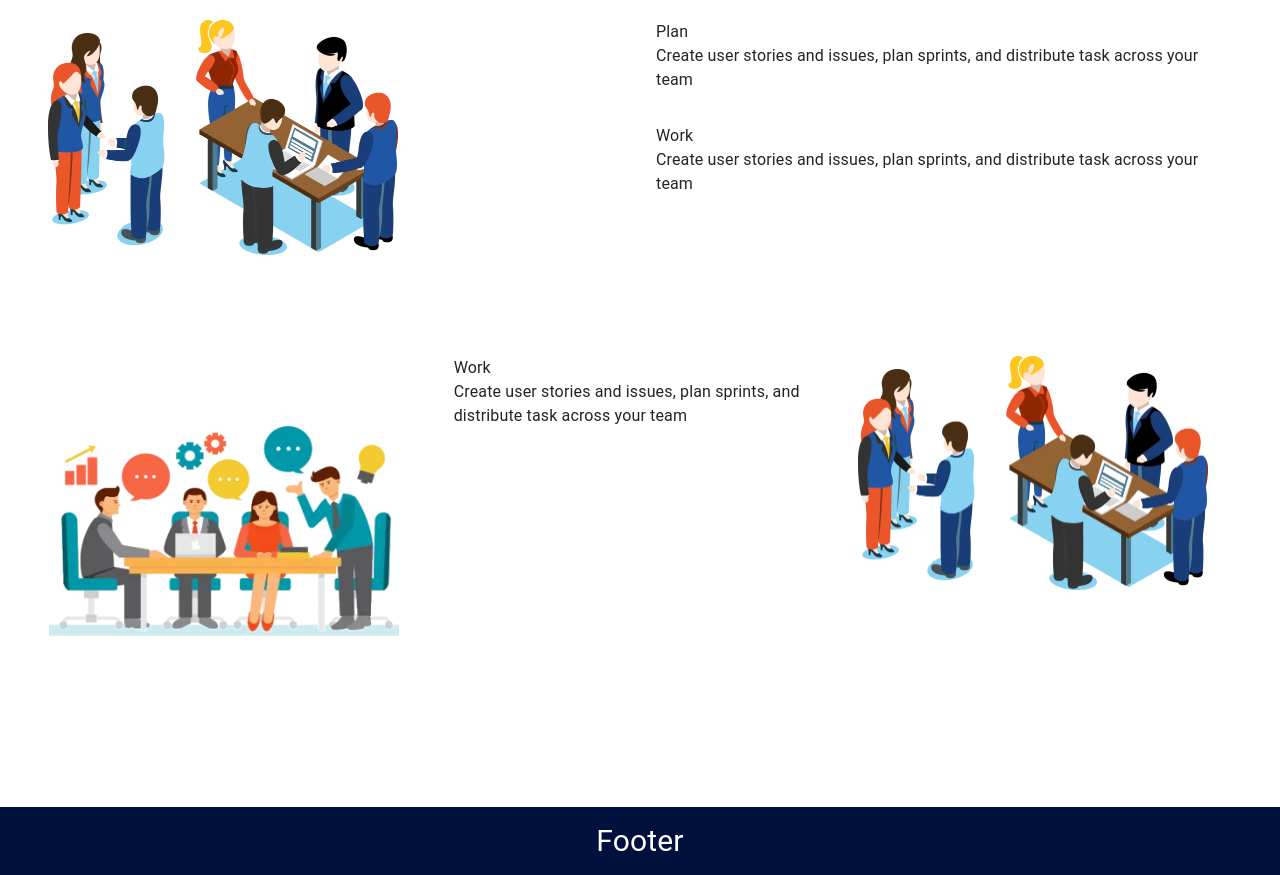
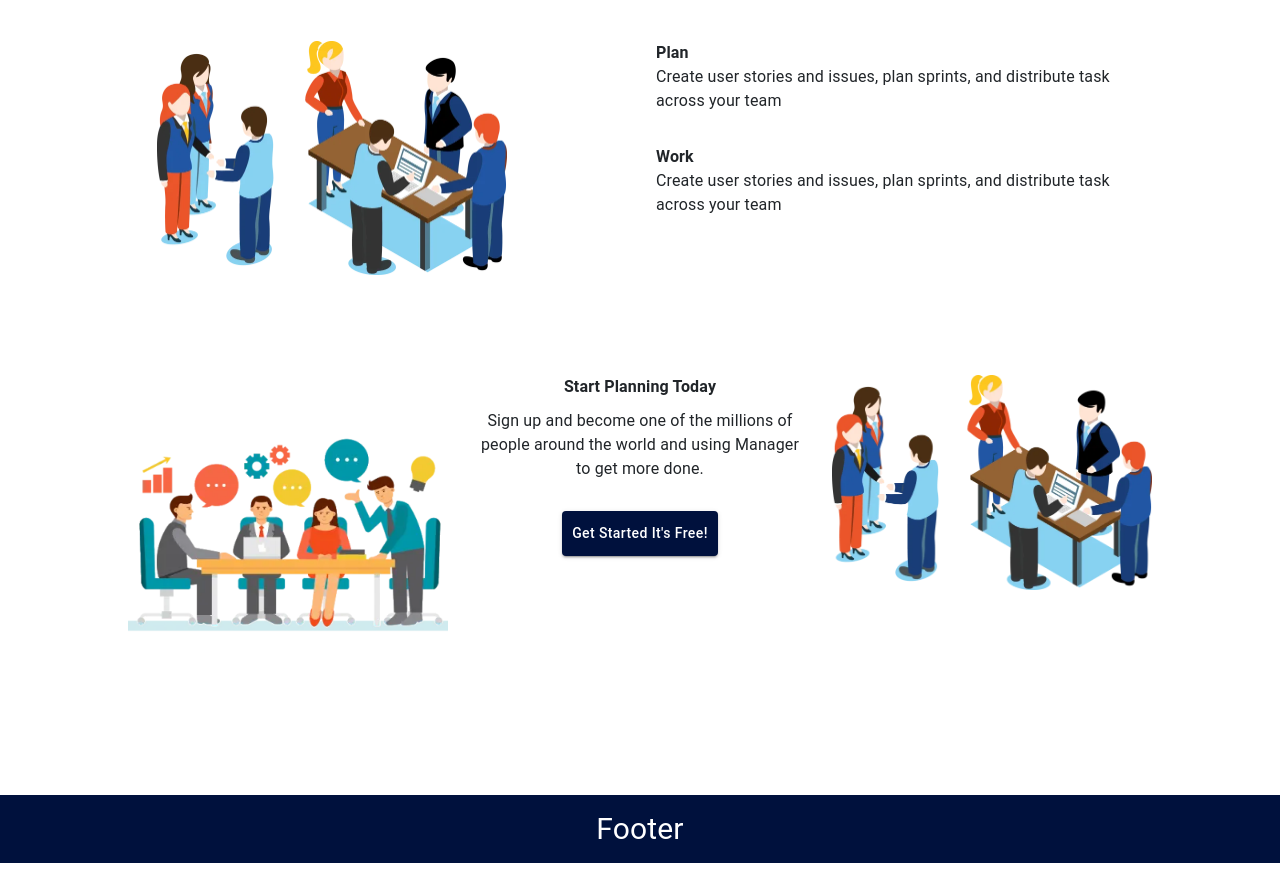
Before and after one commit to olatunde1998/project-manager, a Next.js app: page / in a window 1280 px wide. Shown: the part 840-1715 px from the top of the page. Built offline with nearby package versions, Linux system fonts and the light colour scheme.

Commit message:
neccessary styling added

```diff
--- a/components/HomeComponents/HomeBodySection.jsx
+++ b/components/HomeComponents/HomeBodySection.jsx
@@ -1,12 +1,16 @@
-import { Grid, Typography } from "@mui/material";
+import { Button, Grid, Typography } from "@mui/material";
 import Image from "next/image";
 import React from "react";
 
 const HomeBodySection = () => {
   return (
-    <div className="bg-white text-[#212529] px-12">
+    <div className="bg-white">
+      <div className="bg-white text-[#212529] px-12 xl:max-w-[1440px] flex flex-col mr-[auto] ml-[auto]">
         <div className="text-center my-8 py-20">
-        <Typography variant="h5">
+          <Typography
+            variant="h5"
+            sx={{ fontWeight: "600", fontSize: "32px", marginBottom: "10px" }}
+          >
             The best Software teams ship early and often
           </Typography>
           <Typography
@@ -19,11 +23,11 @@ const HomeBodySection = () => {
               maxWidth: "750px",
             }}
           >
-          Manager Software is built for every member of your team to plan, track
-          and release great software
+            Manager Software is built for every member of your team to plan,
+            track and release great software
           </Typography>
         </div>
-      <div>
+        <div className="max-w-[1024px] ml-[auto] mr-[auto]">
           <Grid
             container
             spacing={4}
@@ -42,14 +46,18 @@ const HomeBodySection = () => {
             </Grid>
             <Grid item sm={6}>
               <div className="mb-8">
-              <Typography variant="body1">Plan</Typography>
+                <Typography variant="body1" sx={{ fontWeight: "700" }}>
+                  Plan
+                </Typography>
                 <Typography variant="body1">
                   Create user stories and issues, plan sprints, and distribute
                   task across your team
                 </Typography>
               </div>
               <div>
-              <Typography variant="body1">Work</Typography>
+                <Typography variant="body1" sx={{ fontWeight: "700" }}>
+                  Work
+                </Typography>
                 <Typography variant="body1">
                   Create user stories and issues, plan sprints, and distribute
                   task across your team
@@ -58,42 +66,63 @@ const HomeBodySection = () => {
             </Grid>
           </Grid>
         </div>
-      <div>
+        <div className="max-w-[1024px] ml-[auto] mr-[auto]">
           <Grid
             container
             spacing={4}
             sx={{
               justifyContent: "space-around",
-            border: "1px solid white",
+
               paddingBottom: "100px",
             }}
           >
             <Grid item sm={4}>
+              <div>
                 <Image
                   src="/planning-pics1.webp"
                   width={350}
                   height={350}
                   alt="software team"
                 />
+              </div>
+            </Grid>
+            <Grid item sm={4}>
+              <div className="text-center">
+                <Typography
+                  variant="body1"
+                  sx={{ fontWeight: "700", marginBottom: "10px" }}
+                >
+                  Start Planning Today
+                </Typography>
+                <Typography variant="body1">
+                  Sign up and become one of the millions of people around the
+                  world and using Manager to get more done.
+                </Typography>
+                <Button
+                  variant="contained"
+                  sx={{
+                    marginTop: "30px",
+                    padding: "10px",
+                    textTransform: "capitalize",
+                  }}
+                >
+                  Get Started It's Free!
+                </Button>
+              </div>
             </Grid>
             <Grid item sm={4}>
               <div>
-              <Typography variant="body1">Work</Typography>
-              <Typography variant="body1">
-                Create user stories and issues, plan sprints, and distribute
-                task across your team
-              </Typography>
-            </div>
-          </Grid>
-          <Grid item sm={4}>
                 <Image
                   src="/planning-pics2.webp"
                   width={350}
                   height={350}
                   alt="software team"
+
                 />
+              </div>
             </Grid>
           </Grid>
+        </div>
       </div>
     </div>
   );
```
Lines whose indentation alone changed are shown as unchanged.
